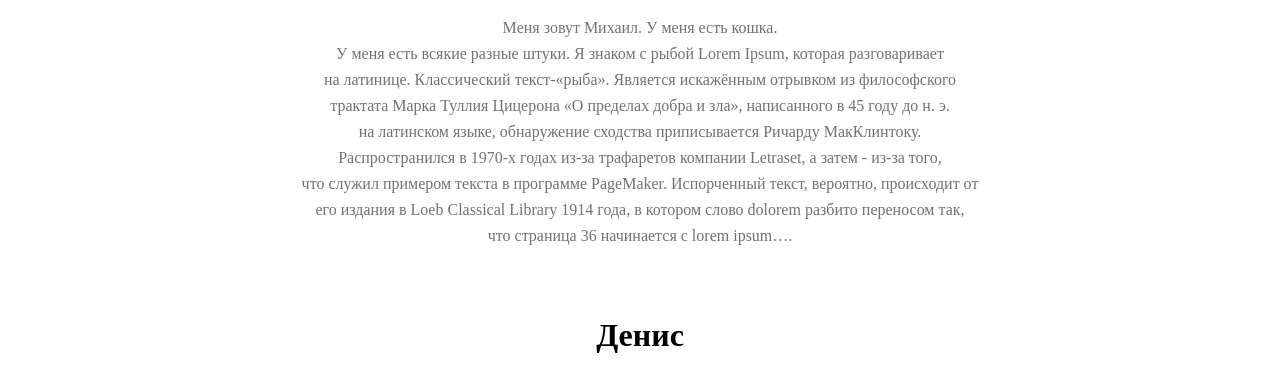
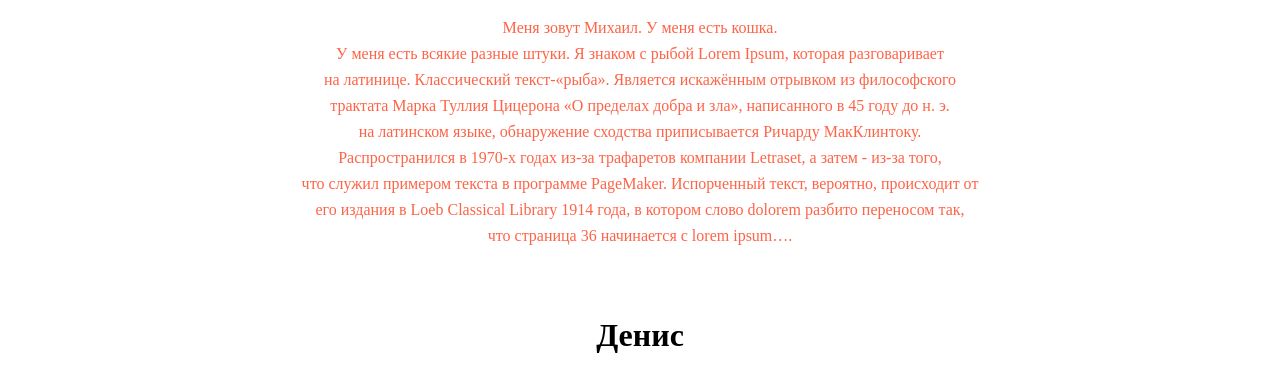
Before and after one commit to plnzv/test_git, a plain HTML site: page index.html in a window 1280 px wide. Shown: the part 577-946 px from the top of the page. Drawn offline with Linux system fonts and the light colour scheme.

Commit message:
изменил цвет

```diff
--- a/css/style.css
+++ b/css/style.css
@@ -64,7 +64,7 @@ section.about{
 .txt{
     font-size: 16px;
     line-height: 26px;
-    color: #727272;
+    color: tomato;
     margin-bottom: 50px;
 }
 .gallery1{
```
